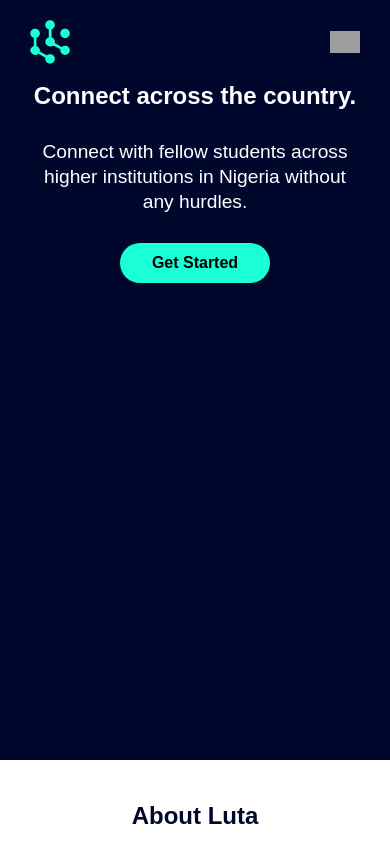
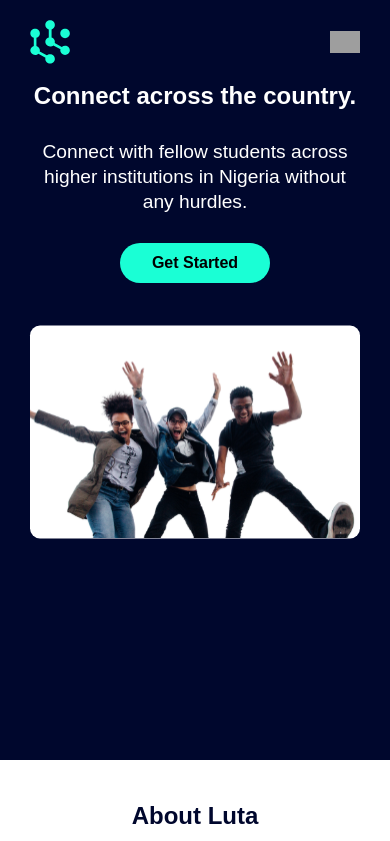
Before and after one commit to Luta-org/Luta, a Next.js app: page / in a window 390 px wide. Shown: the top 841 px of the page. Built offline with nearby package versions, Linux system fonts and the light colour scheme; grey boxes are pictures that could not be loaded; a web font is replaced by a local one.

Commit message:
modified landing page

```diff
--- a/components/SectionA.js
+++ b/components/SectionA.js
@@ -26,9 +26,11 @@ const SectionA = () => {
         />
       </Stack>
 
-      <Box className='hidden' sx={{
-        w: '50vh'
-      }}>
+      <Box sx={{
+        w: 'full',
+        transform: 'translateY(20%)',
+        borderRadius: '10px'
+      }} className='md:hidden bg-white'>
         <Image
             src="/images/zachary-nelson-98Elr-LIvD8-unsplash-removebg-preview 2.svg"
             alt="luta logo"
```
